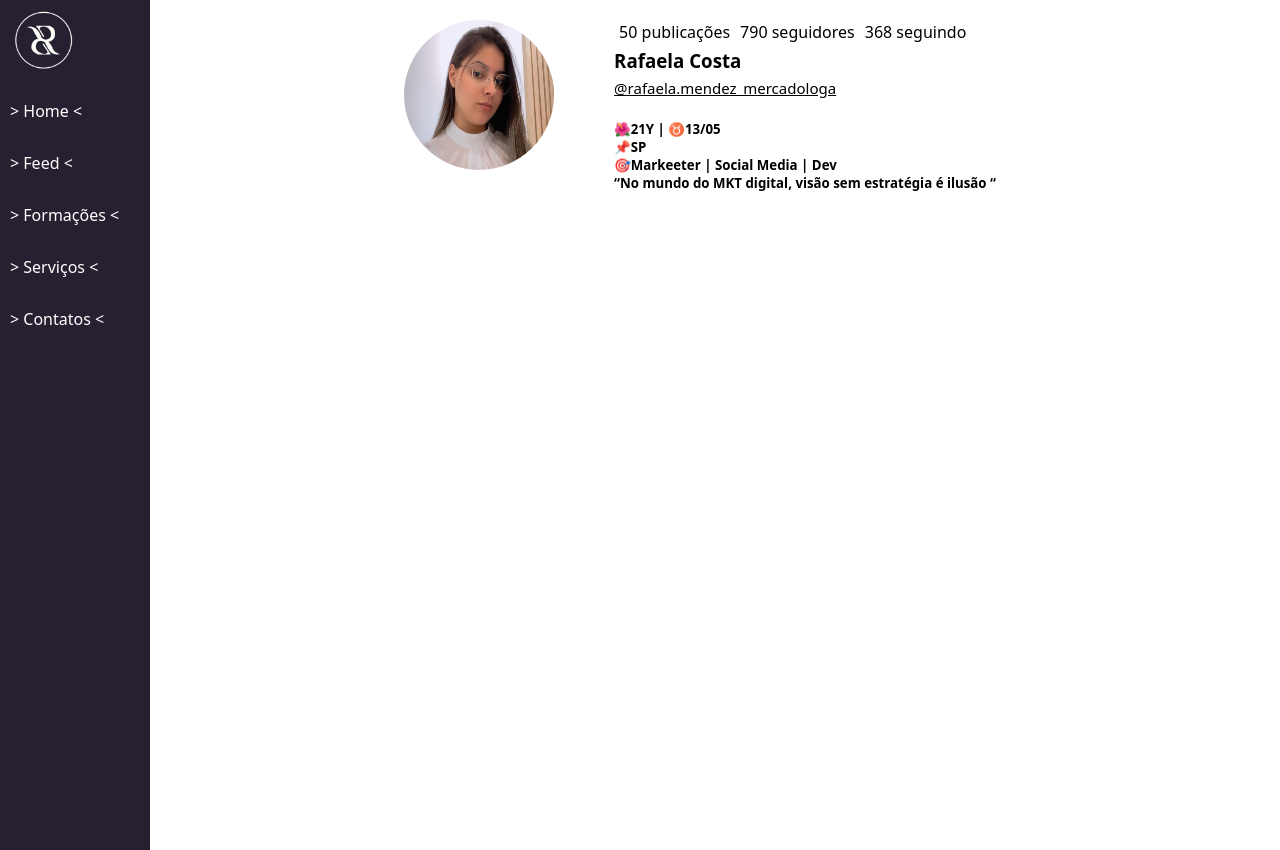
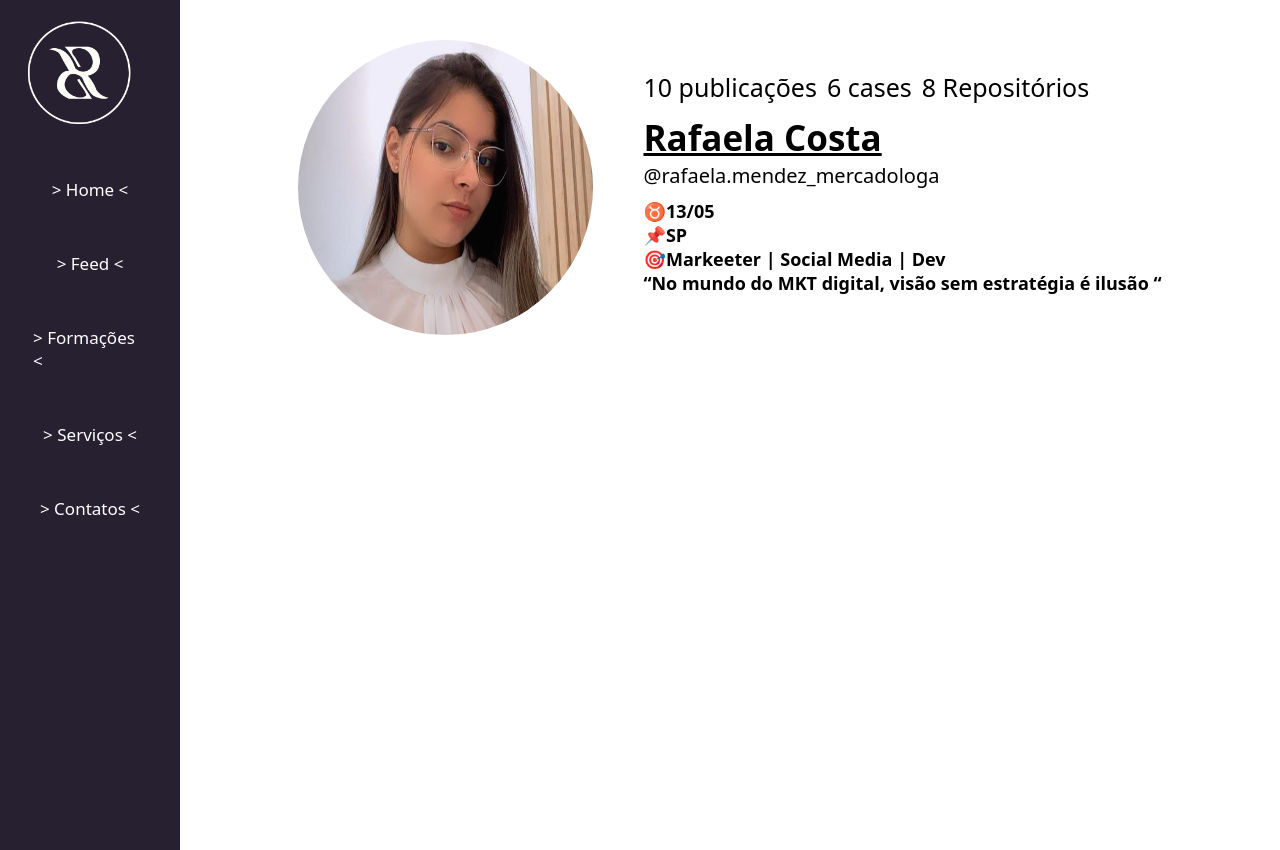
Before and after one commit to Mendez-Rafaela/portfolio-dev.html, a plain HTML site: page src/index.html in a window 1280 px wide. Drawn offline with Linux system fonts and the light colour scheme.

Commit message:
feat: created css

```diff
--- a/src/index.html
+++ b/src/index.html
@@ -3,7 +3,8 @@
 <head>
     <meta charset="UTF-8">
     <meta name="viewport" content="width=device-width, initial-scale=1.0">
-    <link rel="stylesheet" href="./style/global.css">
+    <link rel="stylesheet" href="./styles/global.css">
+    <link rel="stylesheet" href="./styles/style.css">
 
 
     <title>Portfólio Dev/Social Media</title>
@@ -25,6 +26,7 @@
                 <li><a href="" id="formacoes-link">> Formações <</a></li>
                 <li><a href="" id="servicosLink">> Serviços <</a></li>
                 <li><a href="" id="contatos-link">> Contatos <</a></li>
+
             </ul>
         </nav>
 
@@ -35,26 +37,33 @@
 
         <ul>
             <div class="info-seguidores">
-                <a>50 publicações</a>
-                <a>790 seguidores</a>
-                <a>368 seguindo</a>
+                <a>10 publicações</a>
+                <a>6 cases</a>
+                <a>8 Repositórios</a>
+
             </div>
 
             <Div class="info-perfil">
                 <h3> Rafaela Costa </h3>
                 <a href="">@rafaela.mendez_mercadologa</a>
-                <h5><p>🌺21Y | ♉️13/05</p>
+                <h5><p>♉️13/05</p>
                     <p>📌SP</p>
                     <p>🎯Markeeter | Social Media | Dev </p>
                     <p>“No mundo do MKT digital, visão sem estratégia é ilusão “</p></h5>
             </Div>
 
+
+            </div>
+
             </ul>
 
+
         </main>
+
 
     </div>
 
 
+
 </body>
 </html>
--- /dev/null
+++ b/src/styles/global.css
@@ -0,0 +1,20 @@
+* {
+    border: none;
+    text-decoration: none;
+    box-sizing: border-box;
+    padding: 0;
+    margin: 0;
+}
+
+/* root - variavel de estilo */
+:root {
+    --bg--color: #000000;
+    --color-white: #FFFFFF;
+    --color-black: #000000;
+    --color-gray: #C9C9C9;
+    --color-purple: #993399;
+    --color-barra: #272030;
+    --font-large: 64px;
+
+
+}
--- a/src/style/global.css
+++ b/src/styles/style.css
@@ -1,3 +1,5 @@
+@import url('/src/styles/global.css');
+
 body {
     font-family: system-ui, -apple-system, BlinkMacSystemFont, 'Segoe UI', Roboto, Oxygen, Ubuntu, Cantarell, 'Open Sans', 'Helvetica Neue', sans-serif;
     margin: 0;
@@ -11,11 +13,13 @@ body {
 }
 
 .sidebar {
-    width: 150px;
+    width: 180px;
     display: flex;
-    background-color: #272030;
-    color: #fff;
+    background-color:var(--color-barra);
+    color: var(--color-white);
     height: 850px;
+    gap: 30px;
+
 
 }
 
@@ -29,24 +33,30 @@ body {
 
 .sidebar img {
     display: flex;
-    height: 80px;
+    height: 145px;
+    width: auto;
+    justify-items: center;
+
+
 }
 
 
-.sidebar li {
-    margin: 10px 0;
-}
+.sidebar a {
+    display: flex;
+    color: var(--color-white);
+    padding: 18px;
+    margin: 15px;
+    justify-content: center;
+    font-size: 17px;
+    gap: 20px;
 
-.sidebar a {
-    color: white;
-    text-decoration: none;
-    padding: 10px;
-    display: block;
+
 }
 
 .sidebar a:hover {
+    width: 150px;
     text-decoration: underline;
-    background-color: #993399;
+    background-color: var(--color-purple);
 
 }
 
@@ -56,53 +66,58 @@ body {
     width: 1080px;
     display: flex;
     justify-content: center;
+    margin-top: 20px;
+    gap: 30px;
 }
 
-.content ul {
-    display: flex;
-    flex-direction: column;
-
-}
 
 .content img {
     display: flex;
-    height: 150px;
-    width: 150px;
+    height: 335px;
+    width: 335px;
     border-radius: 55%;
     padding: 20px;
 
 }
 
-.info-seguidores {
-    display: flex;
+.content ul {
+    height: 400px;
+    margin-top: 50px;
+
 
 }
 
-.info-seguidores a {
+.info-seguidores {
     display: flex;
     flex-direction: row;
-    padding: 5px;
+    gap: 10px;
+    margin-bottom: 10px;
+    font-size: 25px;
 
 }
 
+
 .info-perfil a {
     display: flex;
-    color: black;
-    font-size: 15px;
-    margin-top: 5px;
+    color: var(--color-black);
+    font-size: 20px;
+    margin-top: 1px;
 }
 
 .info-perfil h5 {
     border: none;
+    padding-top: 10px;
+    font-size: 18px;
 
 }
 
-.info-perfil p {
-    margin:0
-}
 
 .info-perfil h3 {
     border: none;
     margin: 0;
+    font-size: 35px;
+    text-decoration: underline;
 
 }
+
+.publ
```
Also changed, not shown: src/components/contatos/style.css (deleted), src/components/feed/style.css (deleted), src/components/servicos/style.css (deleted).
